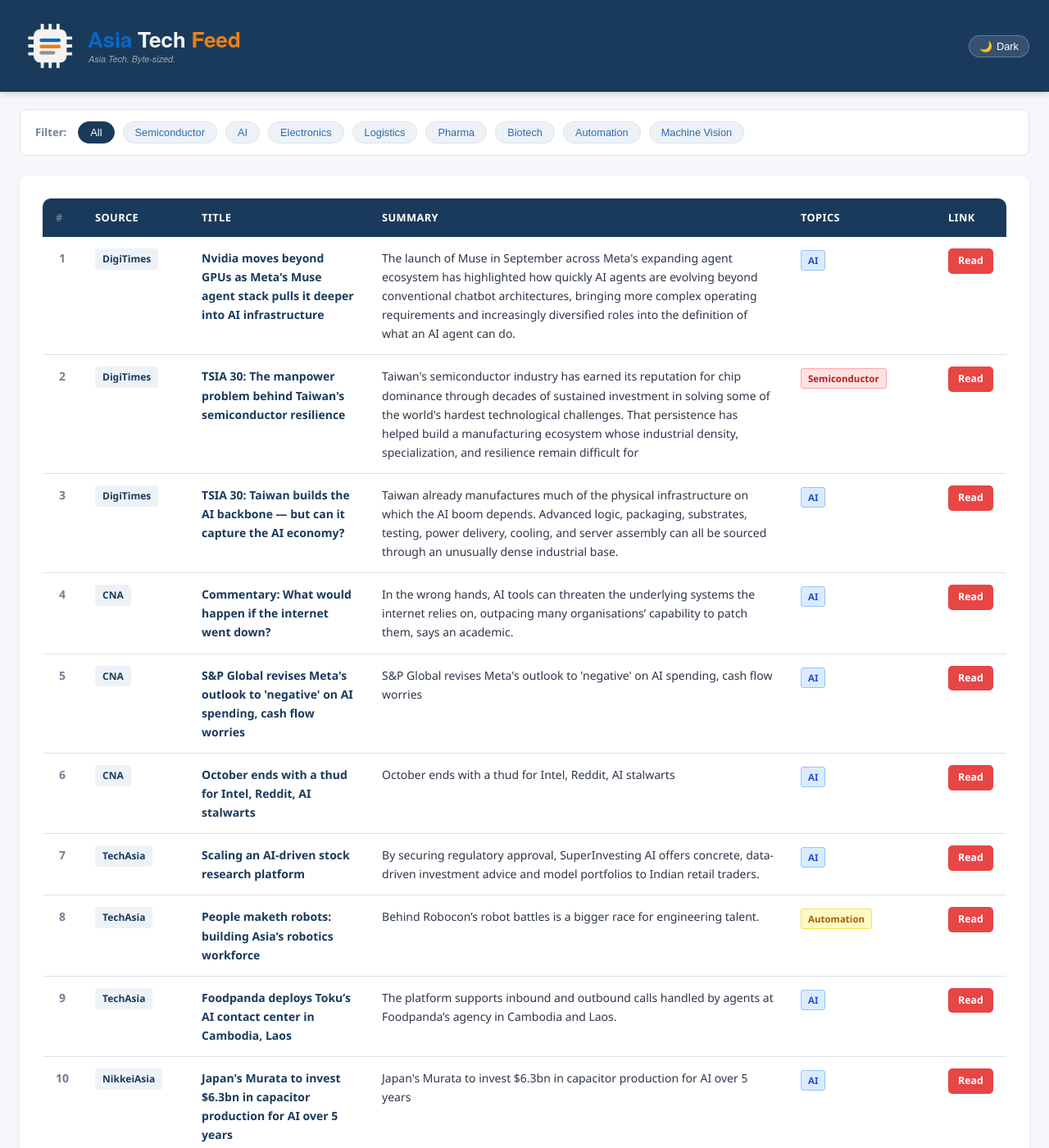
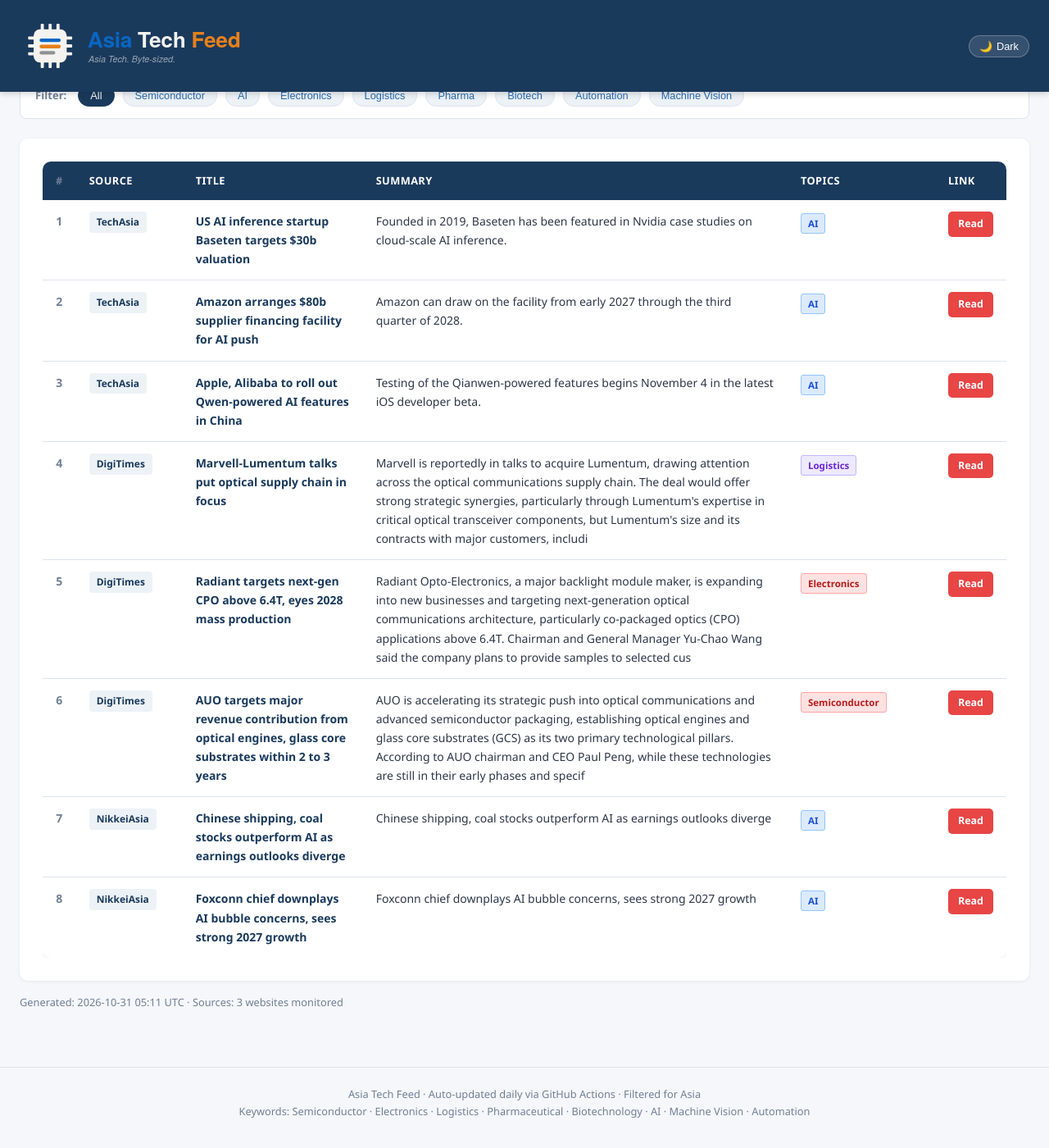
Before and after one commit to asiatechfeed/Asia-Tech-Feed, a Jekyll site: the page built from _posts/2026-10-31-asia-tech-news-digest.md, in a window 1280 px wide and 1400 px high, scrolled down 633 px. Shown: the whole window at 82% size. Built offline with Jekyll 4.4.1, drawn with Linux system fonts in a browser that asks for light colours; a script that is not in the unit is left out; some of the changed text lies outside the part shown.

Commit message:
📰 News digest 2026-10-31 (8 articles)

```diff
--- a/_posts/2026-10-31-asia-tech-news-digest.md
+++ b/_posts/2026-10-31-asia-tech-news-digest.md
@@ -1,16 +1,16 @@
 ---
 layout: post
 title: "Asia Tech News Digest - October 31, 2026"
-date: 2026-10-31 08:04:45 +0800
-articles_count: 12
-sources_count: 4
-sources: ["CNA", "DigiTimes", "NikkeiAsia", "TechAsia"]
+date: 2026-10-31 13:11:40 +0800
+articles_count: 8
+sources_count: 3
+sources: ["DigiTimes", "NikkeiAsia", "TechAsia"]
 csv_file: /assets/data/news-2026-10-31.tsv
-featured_title: "Nvidia moves beyond GPUs as Meta's Muse agent stack pulls it deeper into AI infrastructure"
-featured_url: "https://www.digitimes.com/news/a20261028VL216/meta-infrastructure-nvidia-launch-security.html"
-featured_source: "DigiTimes"
-featured_summary: "The launch of Muse in September across Meta's expanding agent ecosystem has highlighted how quickly AI agents are evolving beyond conventional chatbot architectures, bringing more complex operating requirements and increasingly diversified roles into the definition of what an AI agent can do."
-featured_image: "https://img.digitimes.com/newsshow/20261028vl216_files/2_2b.jpg"
+featured_title: "US AI inference startup Baseten targets $30b valuation"
+featured_url: "https://www.techinasia.com/real-money-ai-models"
+featured_source: "TechAsia"
+featured_summary: "Founded in 2019, Baseten has been featured in Nvidia case studies on cloud-scale AI inference."
+featured_image: ""
 ---
 
 <table class="news-table">
@@ -27,99 +27,67 @@ featured_image: "https://img.digitimes.com/newsshow/20261028vl216_files/2_2b.jpg
 <tbody>
 <tr>
   <td class="col-num">1</td>
-  <td class="col-source"><span class="source-badge">DigiTimes</span></td>
-  <td class="col-title"><span class="article-title">Nvidia moves beyond GPUs as Meta's Muse agent stack pulls it deeper into AI infrastructure</span></td>
-  <td class="col-summary">The launch of Muse in September across Meta's expanding agent ecosystem has highlighted how quickly AI agents are evolving beyond conventional chatbot architectures, bringing more complex operating requirements and increasingly diversified roles into the definition of what an AI agent can do.</td>
+  <td class="col-source"><span class="source-badge">TechAsia</span></td>
+  <td class="col-title"><span class="article-title">US AI inference startup Baseten targets $30b valuation</span></td>
+  <td class="col-summary">Founded in 2019, Baseten has been featured in Nvidia case studies on cloud-scale AI inference.</td>
   <td class="col-tags"><span class="tag ai">AI</span></td>
-  <td class="col-link"><a class="btn-link" href="https://www.digitimes.com/news/a20261028VL216/meta-infrastructure-nvidia-launch-security.html" target="_blank" rel="noopener">Read</a></td>
+  <td class="col-link"><a class="btn-link" href="https://www.techinasia.com/real-money-ai-models" target="_blank" rel="noopener">Read</a></td>
 </tr>
 <tr>
   <td class="col-num">2</td>
-  <td class="col-source"><span class="source-badge">DigiTimes</span></td>
-  <td class="col-title"><span class="article-title">TSIA 30: The manpower problem behind Taiwan's semiconductor resilience</span></td>
-  <td class="col-summary">Taiwan's semiconductor industry has earned its reputation for chip dominance through decades of sustained investment in solving some of the world's hardest technological challenges. That persistence has helped build a manufacturing ecosystem whose industrial density, specialization, and resilience remain difficult for </td>
-  <td class="col-tags"><span class="tag semi">Semiconductor</span></td>
-  <td class="col-link"><a class="btn-link" href="https://www.digitimes.com/news/a20261030VL224/taiwan-tsia-manufacturing-talent-technology.html" target="_blank" rel="noopener">Read</a></td>
+  <td class="col-source"><span class="source-badge">TechAsia</span></td>
+  <td class="col-title"><span class="article-title">Amazon arranges $80b supplier financing facility for AI push</span></td>
+  <td class="col-summary">Amazon can draw on the facility from early 2027 through the third quarter of 2028.</td>
+  <td class="col-tags"><span class="tag ai">AI</span></td>
+  <td class="col-link"><a class="btn-link" href="https://www.techinasia.com/amazon-explores-8b-nvidia-chip-sale-to-outside-investors" target="_blank" rel="noopener">Read</a></td>
 </tr>
 <tr>
   <td class="col-num">3</td>
-  <td class="col-source"><span class="source-badge">DigiTimes</span></td>
-  <td class="col-title"><span class="article-title">TSIA 30: Taiwan builds the AI backbone — but can it capture the AI economy?</span></td>
-  <td class="col-summary">Taiwan already manufactures much of the physical infrastructure on which the AI boom depends. Advanced logic, packaging, substrates, testing, power delivery, cooling, and server assembly can all be sourced through an unusually dense industrial base.</td>
+  <td class="col-source"><span class="source-badge">TechAsia</span></td>
+  <td class="col-title"><span class="article-title">Apple, Alibaba to roll out Qwen-powered AI features in China</span></td>
+  <td class="col-summary">Testing of the Qianwen-powered features begins November 4 in the latest iOS developer beta.</td>
   <td class="col-tags"><span class="tag ai">AI</span></td>
-  <td class="col-link"><a class="btn-link" href="https://www.digitimes.com/news/a20261030VL222/taiwan-infrastructure-packaging-manufacturing-technology.html" target="_blank" rel="noopener">Read</a></td>
+  <td class="col-link"><a class="btn-link" href="https://www.techinasia.com/apple-john-ternus-ceo-ai-top-priority" target="_blank" rel="noopener">Read</a></td>
 </tr>
 <tr>
   <td class="col-num">4</td>
-  <td class="col-source"><span class="source-badge">CNA</span></td>
-  <td class="col-title"><span class="article-title">Commentary: What would happen if the internet went down?</span></td>
-  <td class="col-summary">In the wrong hands, AI tools can threaten the underlying systems the internet relies on, outpacing many organisations’ capability to patch them, says an academic.</td>
-  <td class="col-tags"><span class="tag ai">AI</span></td>
-  <td class="col-link"><a class="btn-link" href="https://www.channelnewsasia.com/commentary/ai-cybersecurity-attack-php-6506261" target="_blank" rel="noopener">Read</a></td>
+  <td class="col-source"><span class="source-badge">DigiTimes</span></td>
+  <td class="col-title"><span class="article-title">Marvell-Lumentum talks put optical supply chain in focus</span></td>
+  <td class="col-summary">Marvell is reportedly in talks to acquire Lumentum, drawing attention across the optical communications supply chain. The deal would offer strong strategic synergies, particularly through Lumentum's expertise in critical optical transceiver components, but Lumentum's size and its contracts with major customers, includi</td>
+  <td class="col-tags"><span class="tag logis">Logistics</span></td>
+  <td class="col-link"><a class="btn-link" href="https://www.digitimes.com/news/a20261030PD240/marvell-acquisition-communications-supply-chain-apple.html" target="_blank" rel="noopener">Read</a></td>
 </tr>
 <tr>
   <td class="col-num">5</td>
-  <td class="col-source"><span class="source-badge">CNA</span></td>
-  <td class="col-title"><span class="article-title">S&P Global revises Meta's outlook to 'negative' on AI spending, cash flow worries</span></td>
-  <td class="col-summary">S&P Global revises Meta's outlook to 'negative' on AI spending, cash flow worries</td>
-  <td class="col-tags"><span class="tag ai">AI</span></td>
-  <td class="col-link"><a class="btn-link" href="https://www.channelnewsasia.com/business/sp-global-revises-metas-outlook-negative-ai-spending-cash-flow-worries-6508631" target="_blank" rel="noopener">Read</a></td>
+  <td class="col-source"><span class="source-badge">DigiTimes</span></td>
+  <td class="col-title"><span class="article-title">Radiant targets next-gen CPO above 6.4T, eyes 2028 mass production</span></td>
+  <td class="col-summary">Radiant Opto-Electronics, a major backlight module maker, is expanding into new businesses and targeting next-generation optical communications architecture, particularly co-packaged optics (CPO) applications above 6.4T. Chairman and General Manager Yu-Chao Wang said the company plans to provide samples to selected cus</td>
+  <td class="col-tags"><span class="tag semi">Electronics</span></td>
+  <td class="col-link"><a class="btn-link" href="https://www.digitimes.com/news/a20261030PD236/radiant-cpo-production-2028-backlight.html" target="_blank" rel="noopener">Read</a></td>
 </tr>
 <tr>
   <td class="col-num">6</td>
-  <td class="col-source"><span class="source-badge">CNA</span></td>
-  <td class="col-title"><span class="article-title">October ends with a thud for Intel, Reddit, AI stalwarts</span></td>
-  <td class="col-summary">October ends with a thud for Intel, Reddit, AI stalwarts</td>
-  <td class="col-tags"><span class="tag ai">AI</span></td>
-  <td class="col-link"><a class="btn-link" href="https://www.channelnewsasia.com/business/october-ends-thud-intel-reddit-ai-stalwarts-6508591" target="_blank" rel="noopener">Read</a></td>
+  <td class="col-source"><span class="source-badge">DigiTimes</span></td>
+  <td class="col-title"><span class="article-title">AUO targets major revenue contribution from optical engines, glass core substrates within 2 to 3 years</span></td>
+  <td class="col-summary">AUO is accelerating its strategic push into optical communications and advanced semiconductor packaging, establishing optical engines and glass core substrates (GCS) as its two primary technological pillars. According to AUO chairman and CEO Paul Peng, while these technologies are still in their early phases and specif</td>
+  <td class="col-tags"><span class="tag semi">Semiconductor</span></td>
+  <td class="col-link"><a class="btn-link" href="https://www.digitimes.com/news/a20261030PD233/auo-revenue-communications-packaging-transmission.html" target="_blank" rel="noopener">Read</a></td>
 </tr>
 <tr>
   <td class="col-num">7</td>
-  <td class="col-source"><span class="source-badge">TechAsia</span></td>
-  <td class="col-title"><span class="article-title">Scaling an AI-driven stock research platform</span></td>
-  <td class="col-summary">By securing regulatory approval, SuperInvesting AI offers concrete, data-driven investment advice and model portfolios to Indian retail traders.</td>
+  <td class="col-source"><span class="source-badge">NikkeiAsia</span></td>
+  <td class="col-title"><span class="article-title">Chinese shipping, coal stocks outperform AI as earnings outlooks diverge</span></td>
+  <td class="col-summary">Chinese shipping, coal stocks outperform AI as earnings outlooks diverge</td>
   <td class="col-tags"><span class="tag ai">AI</span></td>
-  <td class="col-link"><a class="btn-link" href="https://www.techinasia.com/scaling-an-ai-driven-stock-research-platform" target="_blank" rel="noopener">Read</a></td>
+  <td class="col-link"><a class="btn-link" href="https://asia.nikkei.com/business/companies/chinese-shipping-coal-stocks-outperform-ai-as-earnings-outlooks-diverge" target="_blank" rel="noopener">Read</a></td>
 </tr>
 <tr>
   <td class="col-num">8</td>
-  <td class="col-source"><span class="source-badge">TechAsia</span></td>
-  <td class="col-title"><span class="article-title">People maketh robots: building Asia’s robotics workforce</span></td>
-  <td class="col-summary">Behind Robocon’s robot battles is a bigger race for engineering talent.</td>
-  <td class="col-tags"><span class="tag auto">Automation</span></td>
-  <td class="col-link"><a class="btn-link" href="https://www.techinasia.com/people-maketh-robots-building-asias-robotics-workforce" target="_blank" rel="noopener">Read</a></td>
-</tr>
-<tr>
-  <td class="col-num">9</td>
-  <td class="col-source"><span class="source-badge">TechAsia</span></td>
-  <td class="col-title"><span class="article-title">Foodpanda deploys Toku’s AI contact center in Cambodia, Laos</span></td>
-  <td class="col-summary">The platform supports inbound and outbound calls handled by agents at Foodpanda’s agency in Cambodia and Laos.</td>
+  <td class="col-source"><span class="source-badge">NikkeiAsia</span></td>
+  <td class="col-title"><span class="article-title">Foxconn chief downplays AI bubble concerns, sees strong 2027 growth</span></td>
+  <td class="col-summary">Foxconn chief downplays AI bubble concerns, sees strong 2027 growth</td>
   <td class="col-tags"><span class="tag ai">AI</span></td>
-  <td class="col-link"><a class="btn-link" href="https://www.techinasia.com/toku-registers-document-for-ipo-eyes-january-22-debut" target="_blank" rel="noopener">Read</a></td>
-</tr>
-<tr>
-  <td class="col-num">10</td>
-  <td class="col-source"><span class="source-badge">NikkeiAsia</span></td>
-  <td class="col-title"><span class="article-title">Japan's Murata to invest $6.3bn in capacitor production for AI over 5 years</span></td>
-  <td class="col-summary">Japan's Murata to invest $6.3bn in capacitor production for AI over 5 years</td>
-  <td class="col-tags"><span class="tag ai">AI</span></td>
-  <td class="col-link"><a class="btn-link" href="https://asia.nikkei.com/spotlight/supply-chain/japan-s-murata-to-invest-6.3bn-in-capacitor-production-for-ai-over-5-years" target="_blank" rel="noopener">Read</a></td>
-</tr>
-<tr>
-  <td class="col-num">11</td>
-  <td class="col-source"><span class="source-badge">NikkeiAsia</span></td>
-  <td class="col-title"><span class="article-title">Memory chip makers outearn Alphabet, other tech giants on AI demand</span></td>
-  <td class="col-summary">Memory chip makers outearn Alphabet, other tech giants on AI demand</td>
-  <td class="col-tags"><span class="tag ai">AI</span><span class="tag semi">Semiconductor</span></td>
-  <td class="col-link"><a class="btn-link" href="https://asia.nikkei.com/business/tech/semiconductors/memory-chip-makers-outearn-alphabet-other-tech-giants-on-ai-demand" target="_blank" rel="noopener">Read</a></td>
-</tr>
-<tr>
-  <td class="col-num">12</td>
-  <td class="col-source"><span class="source-badge">NikkeiAsia</span></td>
-  <td class="col-title"><span class="article-title">Toyota and Waymo to roll out driverless robotaxis in Japan in 2027</span></td>
-  <td class="col-summary">Toyota and Waymo to roll out driverless robotaxis in Japan in 2027</td>
-  <td class="col-tags"><span class="tag auto">Automation</span></td>
-  <td class="col-link"><a class="btn-link" href="https://asia.nikkei.com/business/transportation/toyota-and-waymo-to-roll-out-driverless-robotaxis-in-japan-in-2027" target="_blank" rel="noopener">Read</a></td>
+  <td class="col-link"><a class="btn-link" href="https://asia.nikkei.com/business/technology/foxconn-chief-downplays-ai-bubble-concerns-sees-strong-2027-growth" target="_blank" rel="noopener">Read</a></td>
 </tr>
 </tbody>
 </table>
```
Also changed, not shown: _data/seen_urls.json (+9 -1 lines), _digest_meta.json (+21 -22 lines), assets/data/news-2026-10-31.tsv (+8 -12 lines), assets/data/search-index.json.
